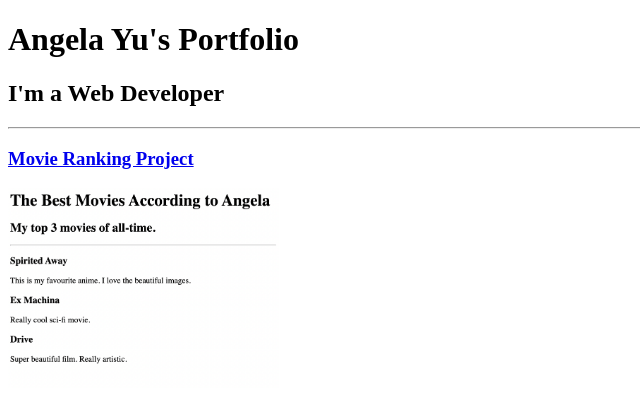
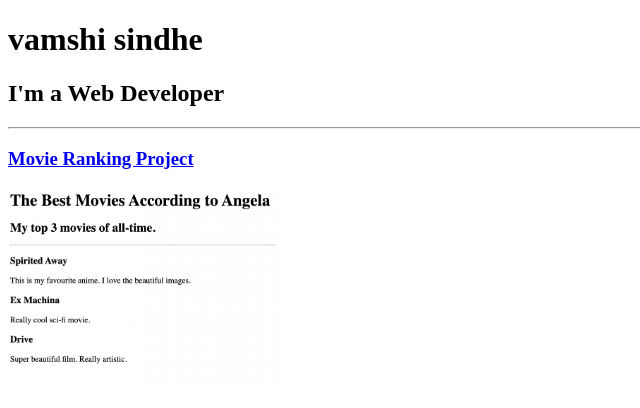
Before and after one commit to vamshisindhe/my-portfolio-, a plain HTML site: page solution.html in a window 1280 px wide. Shown: the top 408 px of the page, without its empty margins (0-640 px from the left). Drawn offline with Linux system fonts and the light colour scheme.

Commit message:
Update solution.html

```diff
--- a/solution.html
+++ b/solution.html
@@ -3,11 +3,11 @@
 
 <head>
   <meta charset="UTF-8">
-  <title>Angela's Portfolio</title>
+  <title>vamshi's Portfolio</title>
 </head>
 
 <body>
-  <h1>Angela Yu's Portfolio</h1>
+  <h1>vamshi sindhe</h1>
   <h2>I'm a Web Developer</h2>
   <hr />
   <h3><a href="./public/movie-ranking.html">Movie Ranking Project</a></h3>
```
